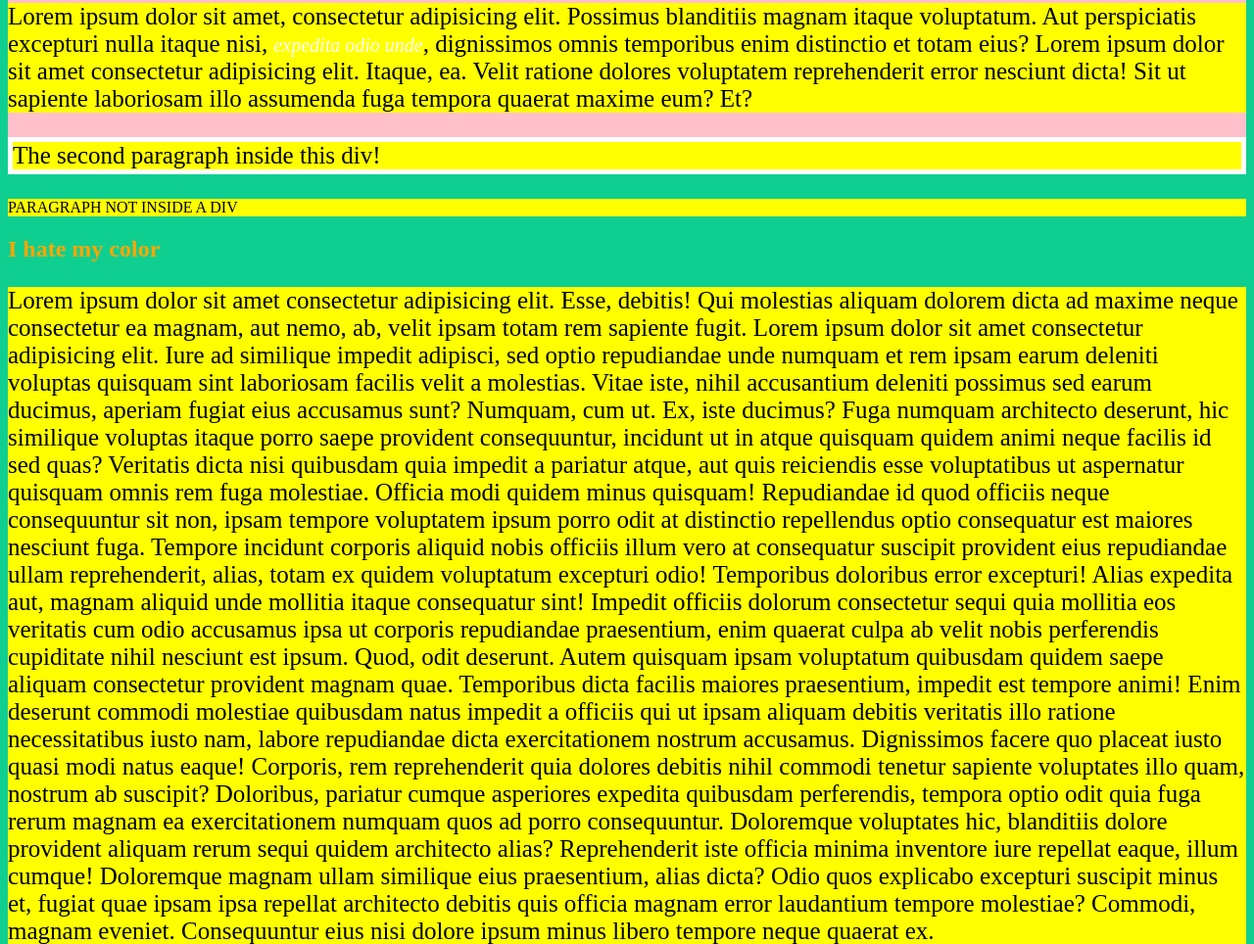
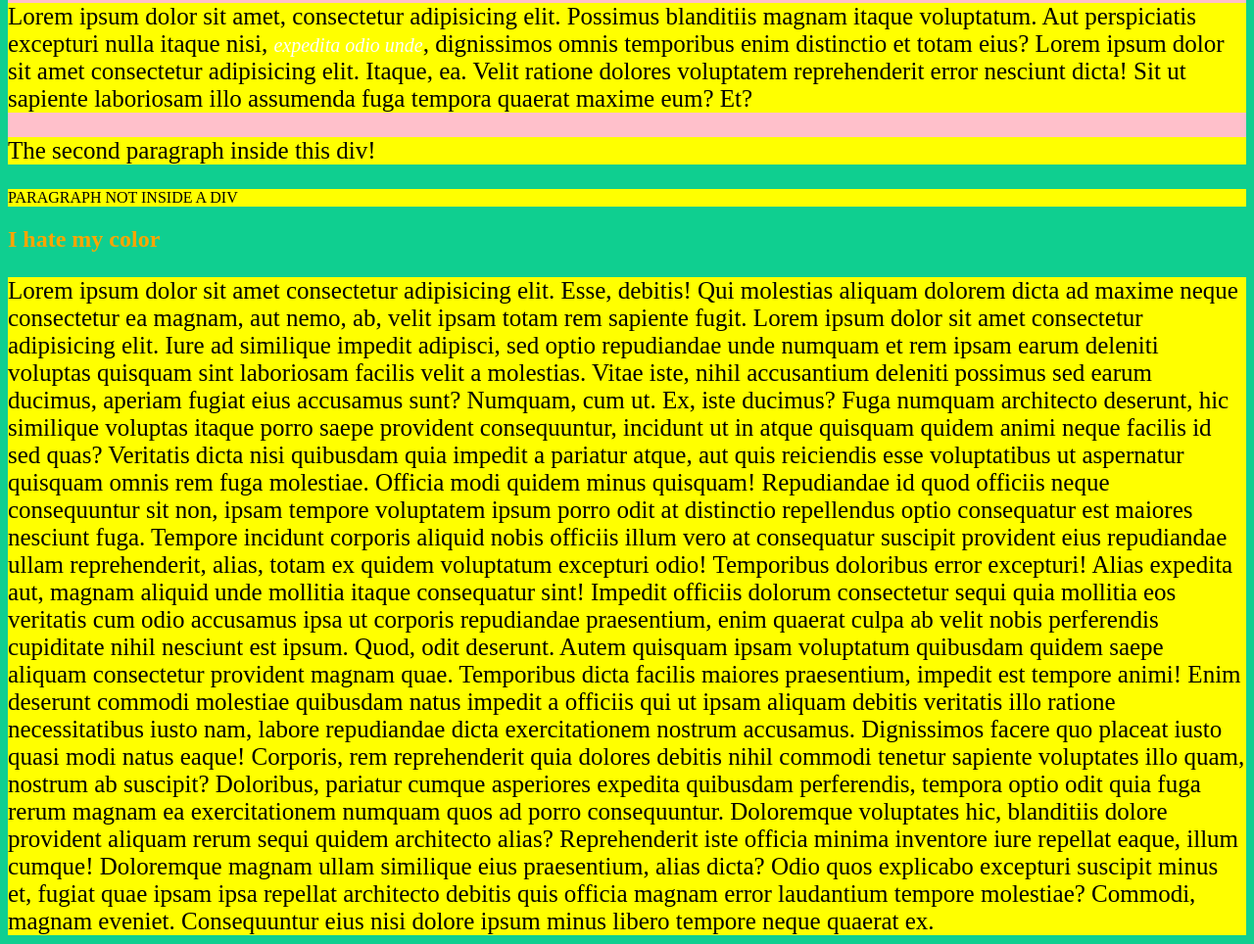
Before and after one commit to Ameyassbrb/homework, a plain HTML site: page index.html in a window 1280 px wide. Shown: the part 937-1901 px from the top of the page at 98% size. Drawn offline with Linux system fonts and the light colour scheme.

Commit message:
css homework

```diff
--- a/style.css
+++ b/style.css
@@ -55,7 +55,7 @@ div:nth-of-type(3) {
 
 /* Give the 2nd <p> inside the 3rd <div> a 5px white border*/
 div p:nth-of-type(2) {
-	border: 5px solid white;
+	border: 5px white;
 }
 /* Make the <em> in the 3rd <div> element white and 20px font(font-size:20px)*/
 div em{
```
